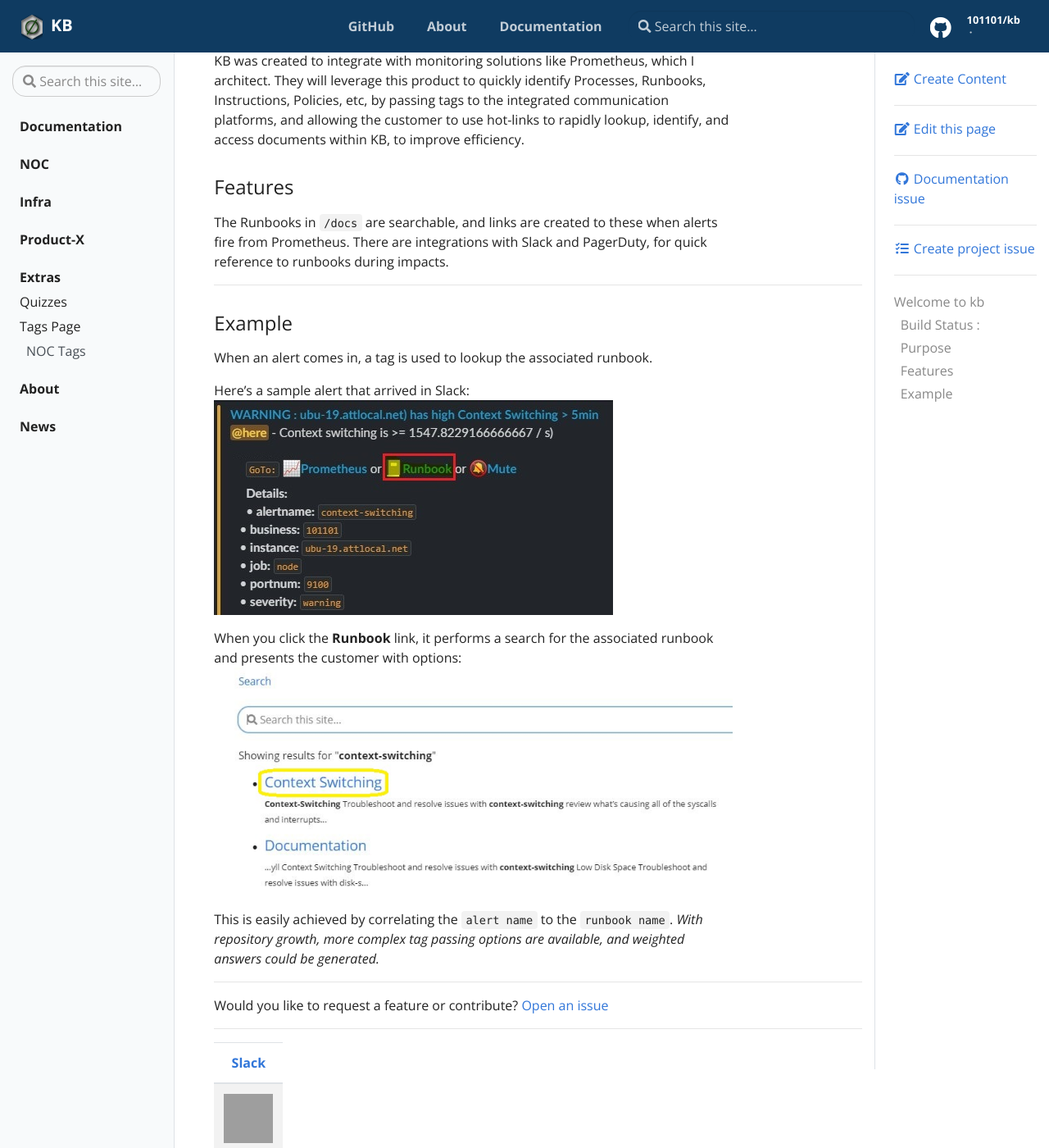
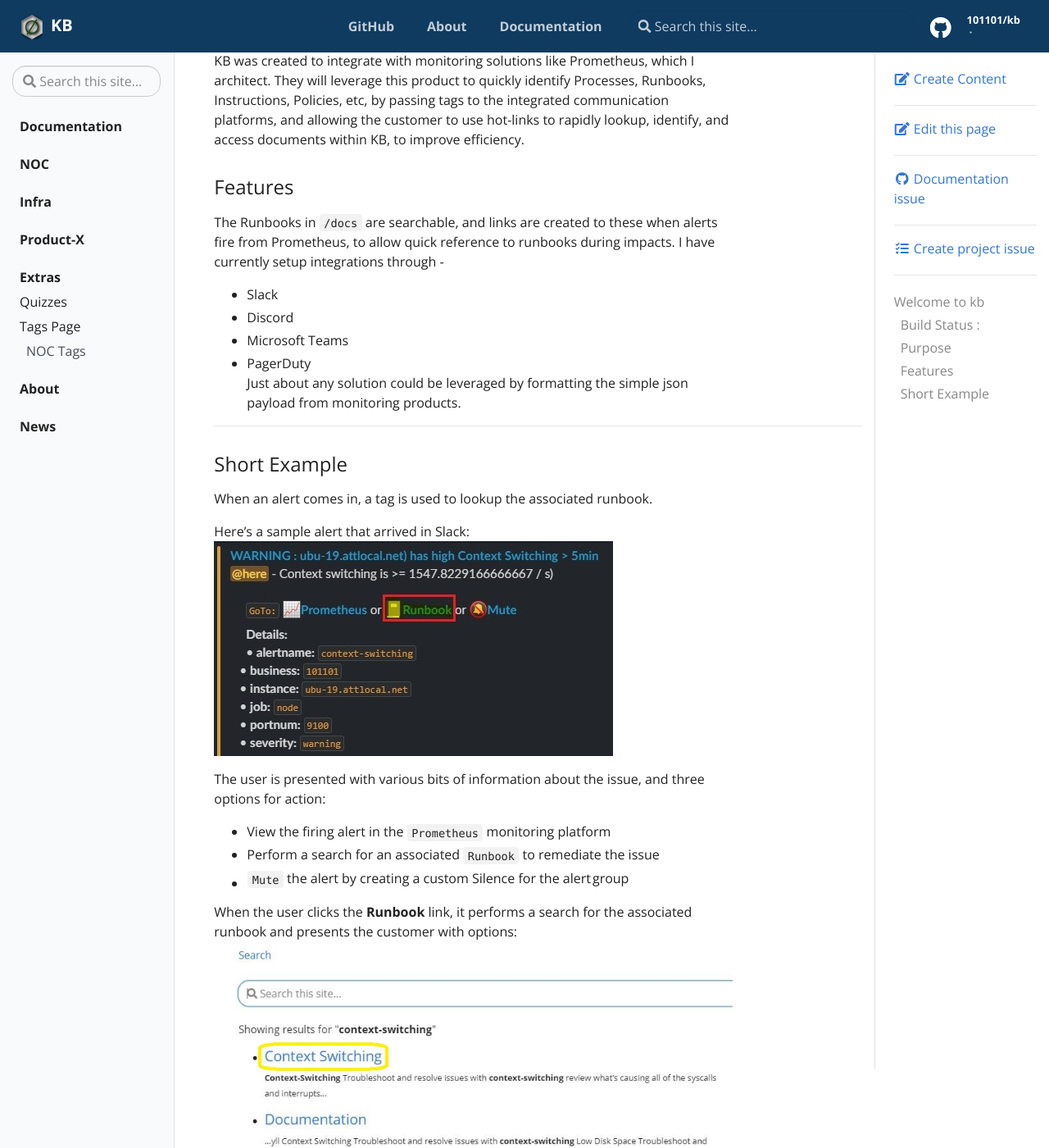
Before and after one commit to 101101/kb, a Jekyll site: the page built from pages/index.md, in a window 1280 px wide and 1400 px high, scrolled down 357 px. Shown: the whole window at 82% size. Built offline with Jekyll 4.4.1, drawn with Linux system fonts in a browser that asks for light colours; grey boxes are pictures that could not be loaded.

Commit message:
Update index.md

```diff
--- a/pages/index.md
+++ b/pages/index.md
@@ -21,18 +21,28 @@ KB was created to integrate with monitoring solutions like Prometheus, which I a
 
 ### Features
 
-The Runbooks in `/docs` are searchable, and links are created to these when alerts fire from Prometheus. There are integrations with Slack and PagerDuty, for quick reference to runbooks during impacts.
+The Runbooks in `/docs` are searchable, and links are created to these when alerts fire from Prometheus, to allow quick reference to runbooks during impacts. I have currently setup integrations through -
+  * Slack
+  * Discord
+  * Microsoft Teams
+  * PagerDuty
+Just about any solution could be leveraged by formatting the simple json payload from monitoring products.
 
 ---
 
-### Example
+### Short Example
 
 When an alert comes in, a tag is used to lookup the associated runbook.
 
 Here's a sample alert that arrived in Slack:
 ![sample-slack-alert.jpg]({{ site.baseurl }}/assets/img/sample-slack-alert.jpg "slack alert")
 
-When you click the **Runbook** link, it performs a search for the associated runbook and presents the customer with options:
+The user is presented with various bits of information about the issue, and three options for action:
+  * View the firing alert in the `Prometheus` monitoring platform
+  * Perform a search for an associated `Runbook` to remediate the issue
+  * `Mute` the alert by creating a custom Silence for the alert | group
+
+When the user clicks the **Runbook** link, it performs a search for the associated runbook and presents the customer with options:
 ![sample-search-result.jpg]({{ site.baseurl }}/assets/img/sample-search-result.jpg "search result")
 
 This is easily achieved by correlating the `alert name` to the `runbook name`. *With repository growth, more complex tag passing options are available, and weighted answers could be generated.*
```
